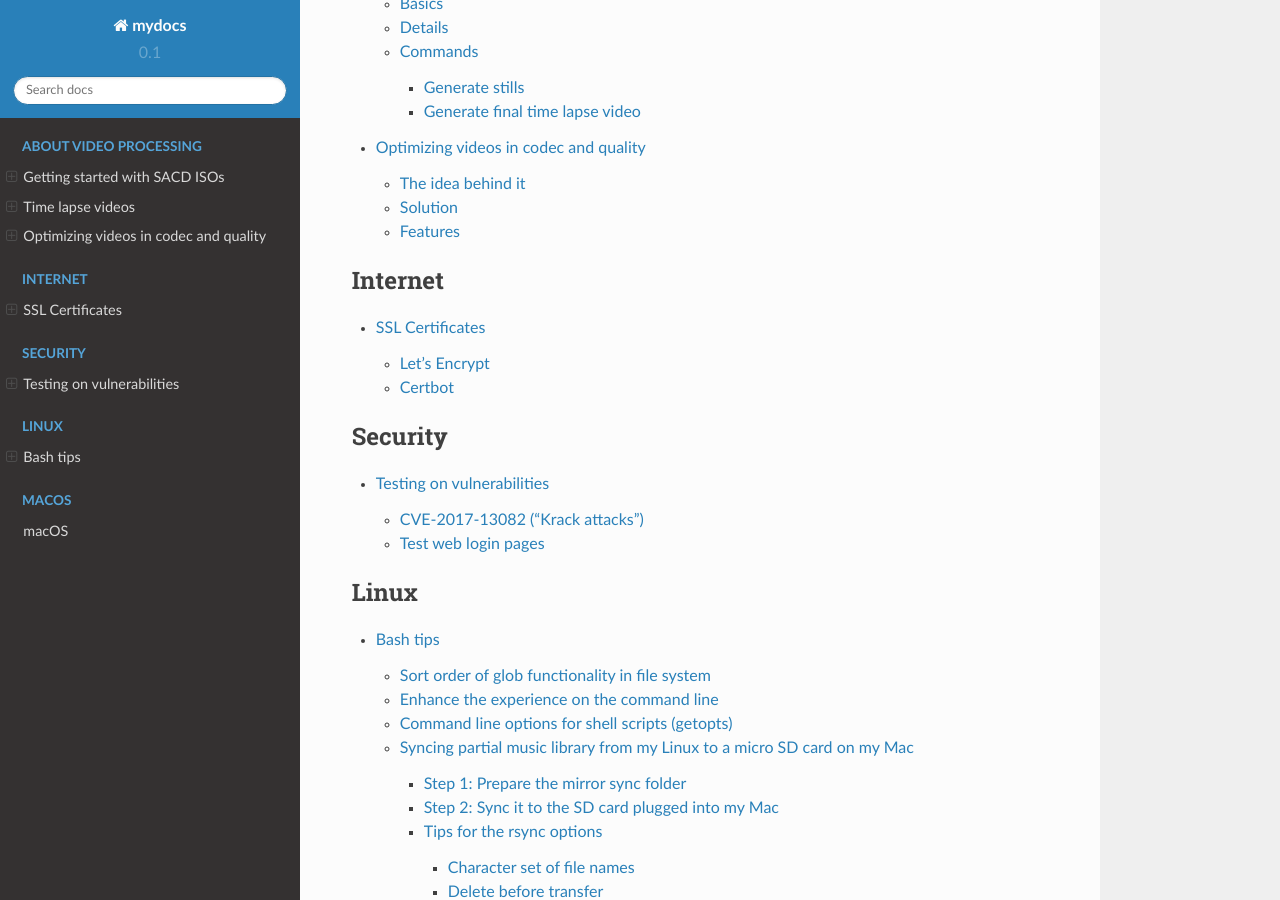
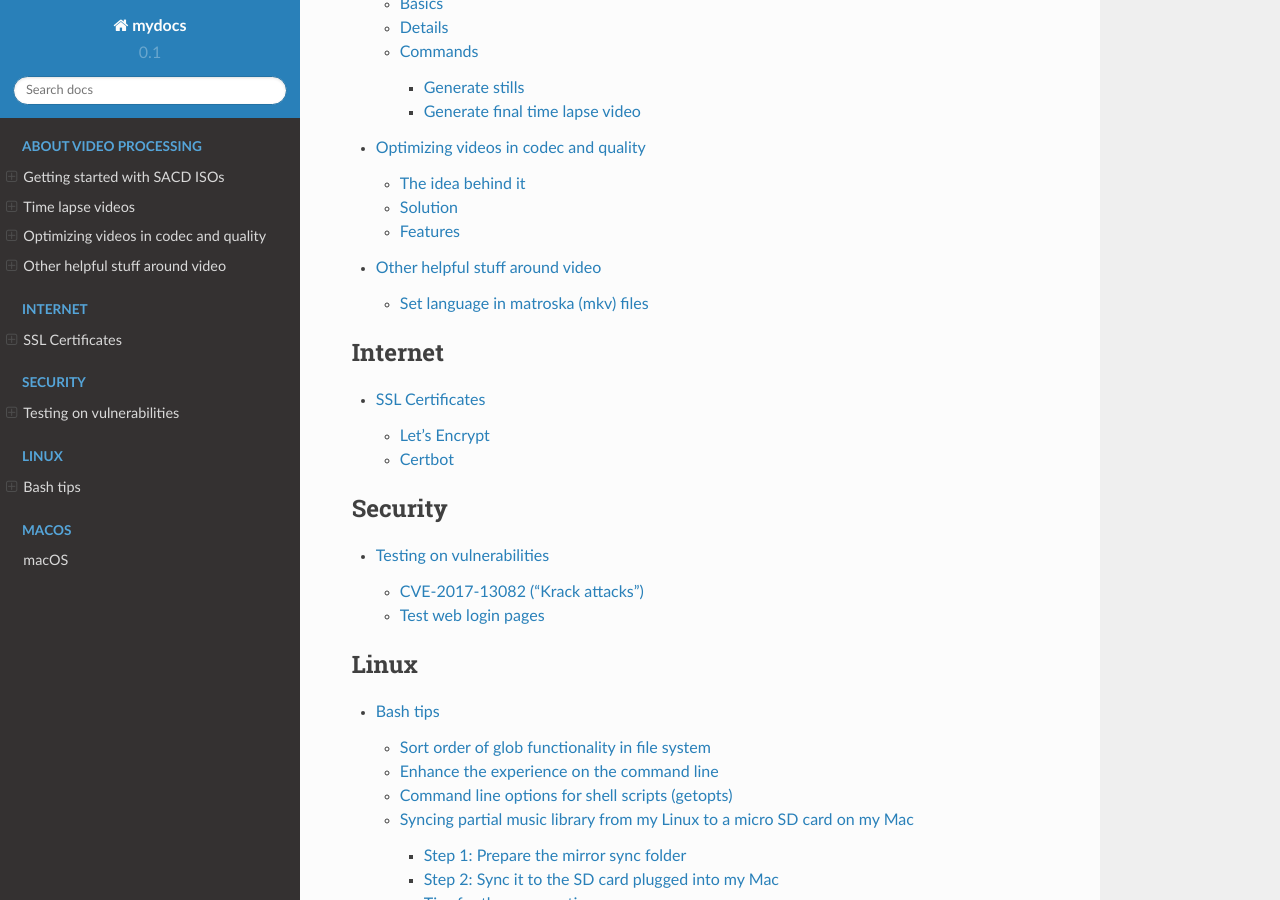
Before and after one commit to awenny/mydocs, a Sphinx documentation site: the page built from docs/index.rst, in a window 1280 px wide and 900 px high, scrolled down 617 px. Built offline with Sphinx 7.4.7 and the Read the Docs theme 2.0.0, drawn with Linux system fonts in a browser that asks for light colours.

Commit message:
Added other video section

```diff
--- a/docs/index.rst
+++ b/docs/index.rst
@@ -20,6 +20,7 @@ I did it. The **how** is usually documented anyway. :)
    source/sacd
    source/time_lapse
    source/optimizing_video
+   source/other_video
 
 .. toctree::
    :caption: Internet
--- /dev/null
+++ b/docs/source/other_video.rst
@@ -0,0 +1,17 @@
+********************************
+Other helpful stuff around video
+********************************
+
+Not everything needs to get explained in big documents.
+Here are smaller single challenges.
+
+Set language in matroska (mkv) files
+====================================
+
+If the mkv file is ready, but missing some metadata, language can be
+set with this command::
+
+    mkvpropedit <file> --edit track:a1 --set language=eng
+
+The interesting part here is the track information. (a) for audio,
+(v) for video and (s) for subtitle. While the number after starts with 1.
```
